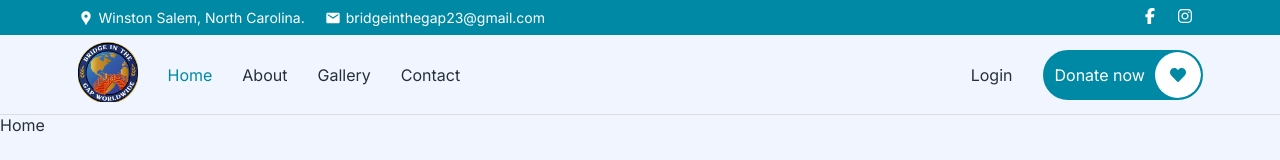
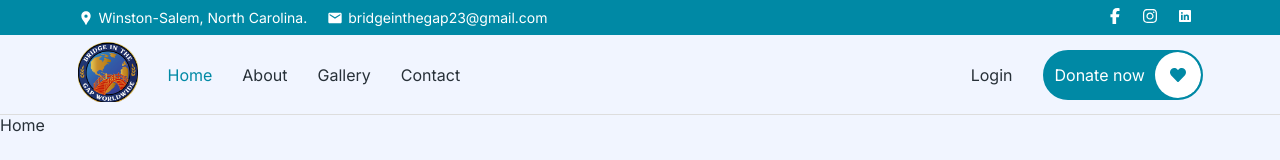
Before and after one commit to herdoycode/ghana, a Next.js app: page / in a window 1280 px wide. Shown: the top 160 px of the page. Built offline with nearby package versions, Linux system fonts and the light colour scheme.

Commit message:
Add links

```diff
--- a/app/components/topbar/Topbar.tsx
+++ b/app/components/topbar/Topbar.tsx
@@ -2,6 +2,7 @@ import Link from "next/link";
 import { MdLocationPin } from "react-icons/md";
 import { FaFacebookF } from "react-icons/fa6";
 import { FaInstagram } from "react-icons/fa";
+import { IoLogoLinkedin } from "react-icons/io";
 import { MdMail } from "react-icons/md";
 import "./Topbar.scss";
 
@@ -15,7 +16,7 @@ const Topbar = () => {
               <div className="icon">
                 <MdLocationPin />
               </div>
-              <p className="text">Winston Salem, North Carolina.</p>
+              <p className="text">Winston-Salem, North Carolina.</p>
             </div>
             <div className="item">
               <div className="icon">
@@ -26,13 +27,18 @@ const Topbar = () => {
           </div>
           <div className="right">
             <div className="item">
-              <Link href="/">
+              <Link href="https://www.facebook.com/bridgeinthegapworldwide?mibextid=ZbWKwL">
                 <FaFacebookF />
               </Link>
             </div>
             <div className="item">
-              <Link href="/">
+              <Link href="https://www.instagram.com/bridgeinthegap23?igsh=ZHp6ZmdxdTlseHdj">
                 <FaInstagram />
+              </Link>
+            </div>
+            <div className="item">
+              <Link href="https://www.linkedin.com/company/bridge-in-the-gap-worldwide">
+                <IoLogoLinkedin />
               </Link>
             </div>
           </div>
```
